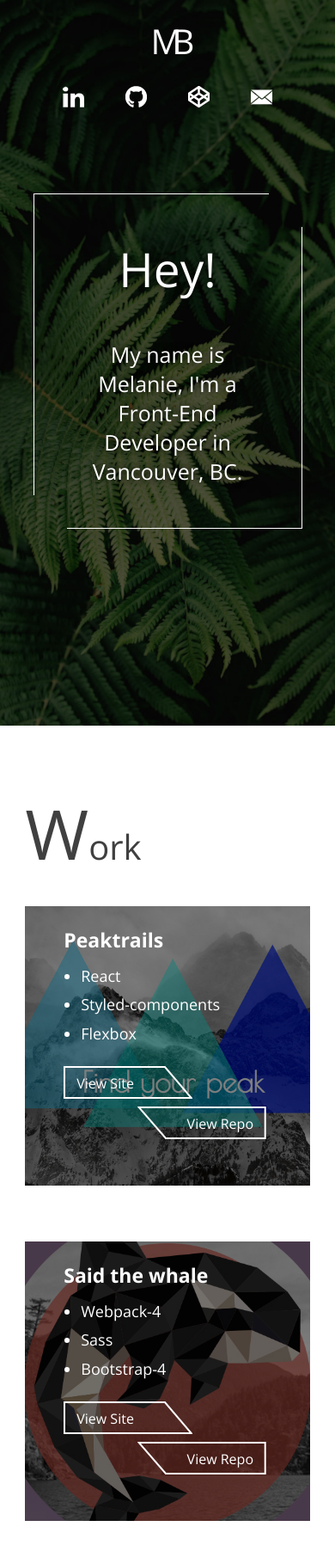
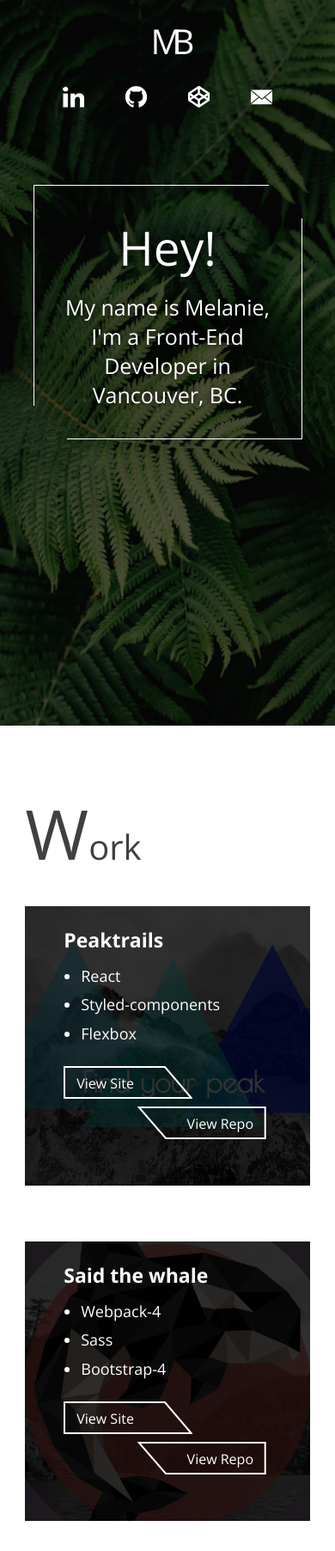
Before and after one commit to melaniebmn/melaniebmn.github.io, a plain HTML site: page index.html in a window 390 px wide. Shown: the top 1804 px of the page at 86% size. Drawn offline with nearby package versions, Linux system fonts and the light colour scheme.

Commit message:
add GA code + bg color for hero

```diff
--- a/index.html
+++ b/index.html
@@ -135,5 +135,15 @@
     </div>
   </footer>
   <script src="main.js"></script>
+  <!-- Global site tag - Google Analytics -->
+  <script async src="https://www.googletagmanager.com/gtag/js?id=UA-124861510-1"></script>
+  <script>
+    window.dataLayer = window.dataLayer || [];
+    function gtag(){dataLayer.push(arguments);}
+    gtag('js', new Date());
+
+    gtag('config', 'UA-124861510-1');
+  </script>
+  <!-- End Global site tag - Google Analytics -->
 </body>
 </html>
--- a/main.css
+++ b/main.css
@@ -437,9 +437,11 @@ ______________________ */
     width: 100%;
     height: inherit;
     content: '';
-    background: url(317297562ea9cd98650bc9d7657afa56.jpg) no-repeat center center;
-    background-size: cover;
-    animation: hero__bg 1.3s ease-in-out 1s forwards; }
+    background: #050505 url(317297562ea9cd98650bc9d7657afa56.jpg) no-repeat center center;
+    background-size: cover; }
+    @media only screen and (min-width: 768px) {
+      .hero:before {
+        animation: hero__bg 1.3s ease-in-out 1s forwards; } }
   .hero header {
     padding: 20px; }
     .hero header .header__logo {
@@ -463,8 +465,8 @@ ______________________ */
         top: auto;
         left: 15%;
         width: 70%;
-        margin: 85px auto;
-        padding: 30px; } }
+        margin: 75px auto;
+        padding: 15px; } }
     .hero article:before, .hero article:after {
       position: absolute;
       width: 0%;
@@ -488,6 +490,9 @@ ______________________ */
   .hero .hero__heading {
     font-size: 55px;
     margin: 0 auto 45px; }
+    @media only screen and (max-width: 767px) {
+      .hero .hero__heading {
+        margin: 0 auto 15px; } }
   .hero .hero__text {
     font-size: 25px; }
 
@@ -563,7 +568,7 @@ ______________________ */
           width: 100%;
           max-width: 100%;
           height: 100%;
-          background: rgba(0, 0, 0, 0.5); }
+          background: rgba(0, 0, 0, 0.8); }
           .work .work__project .project__container h3 {
             font: 700 23px/1.3 "Open Sans", Arial; }
           .work .work__project .project__container p,
--- a/main.js
+++ b/main.js
@@ -1 +1 @@
-!function(e){var t={};function n(r){if(t[r])return t[r].exports;var o=t[r]={i:r,l:!1,exports:{}};return e[r].call(o.exports,o,o.exports,n),o.l=!0,o.exports}n.m=e,n.c=t,n.d=function(e,t,r){n.o(e,t)||Object.defineProperty(e,t,{configurable:!1,enumerable:!0,get:r})},n.r=function(e){Object.defineProperty(e,"__esModule",{value:!0})},n.n=function(e){var t=e&&e.__esModule?function(){return e.default}:function(){return e};return n.d(t,"a",t),t},n.o=function(e,t){return Object.prototype.hasOwnProperty.call(e,t)},n.p="",n(n.s=0)}({0:function(e,t,n){"use strict";n.r(t),n(14)},14:function(e,t){}});
+!function(e){var t={};function r(n){if(t[n])return t[n].exports;var o=t[n]={i:n,l:!1,exports:{}};return e[n].call(o.exports,o,o.exports,r),o.l=!0,o.exports}r.m=e,r.c=t,r.d=function(e,t,n){r.o(e,t)||Object.defineProperty(e,t,{enumerable:!0,get:n})},r.r=function(e){"undefined"!=typeof Symbol&&Symbol.toStringTag&&Object.defineProperty(e,Symbol.toStringTag,{value:"Module"}),Object.defineProperty(e,"__esModule",{value:!0})},r.t=function(e,t){if(1&t&&(e=r(e)),8&t)return e;if(4&t&&"object"==typeof e&&e&&e.__esModule)return e;var n=Object.create(null);if(r.r(n),Object.defineProperty(n,"default",{enumerable:!0,value:e}),2&t&&"string"!=typeof e)for(var o in e)r.d(n,o,function(t){return e[t]}.bind(null,o));return n},r.n=function(e){var t=e&&e.__esModule?function(){return e.default}:function(){return e};return r.d(t,"a",t),t},r.o=function(e,t){return Object.prototype.hasOwnProperty.call(e,t)},r.p="",r(r.s=0)}({0:function(e,t,r){"use strict";r.r(t),r(14)},14:function(e,t){}});
```
